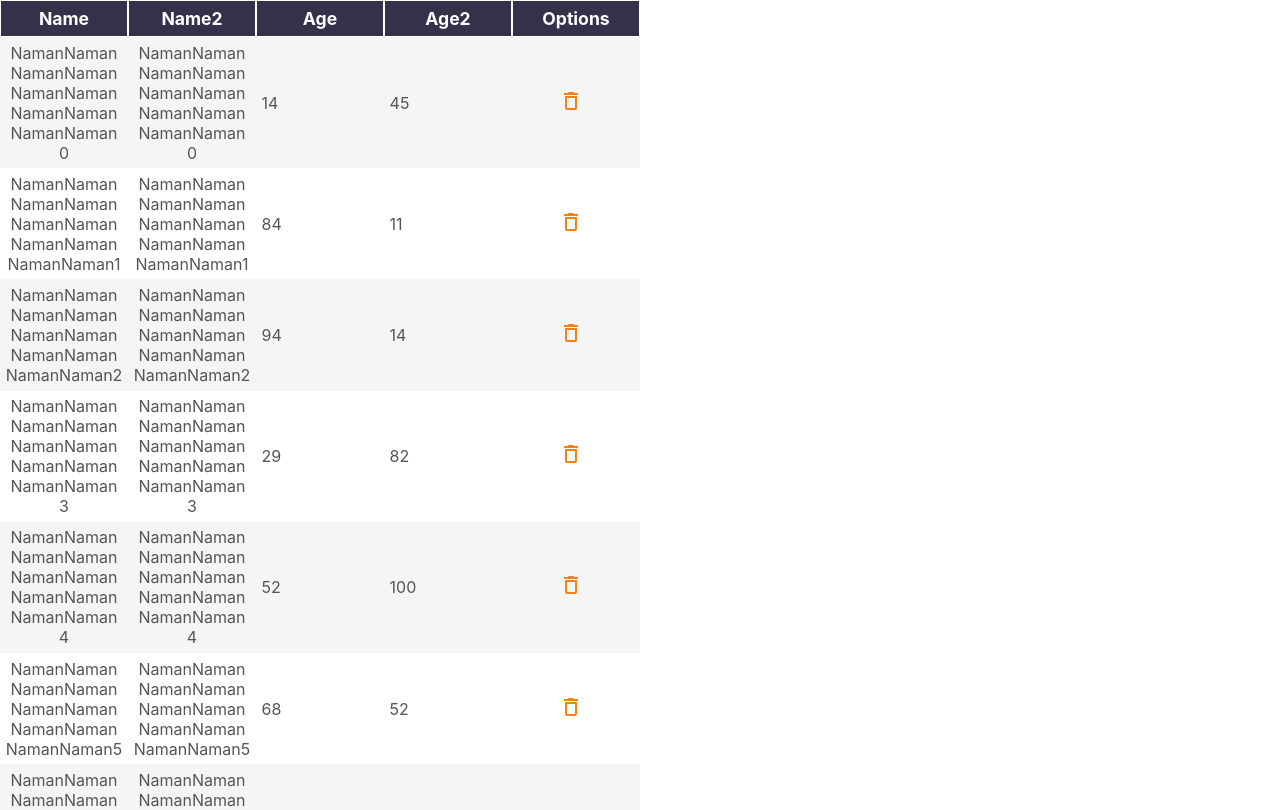
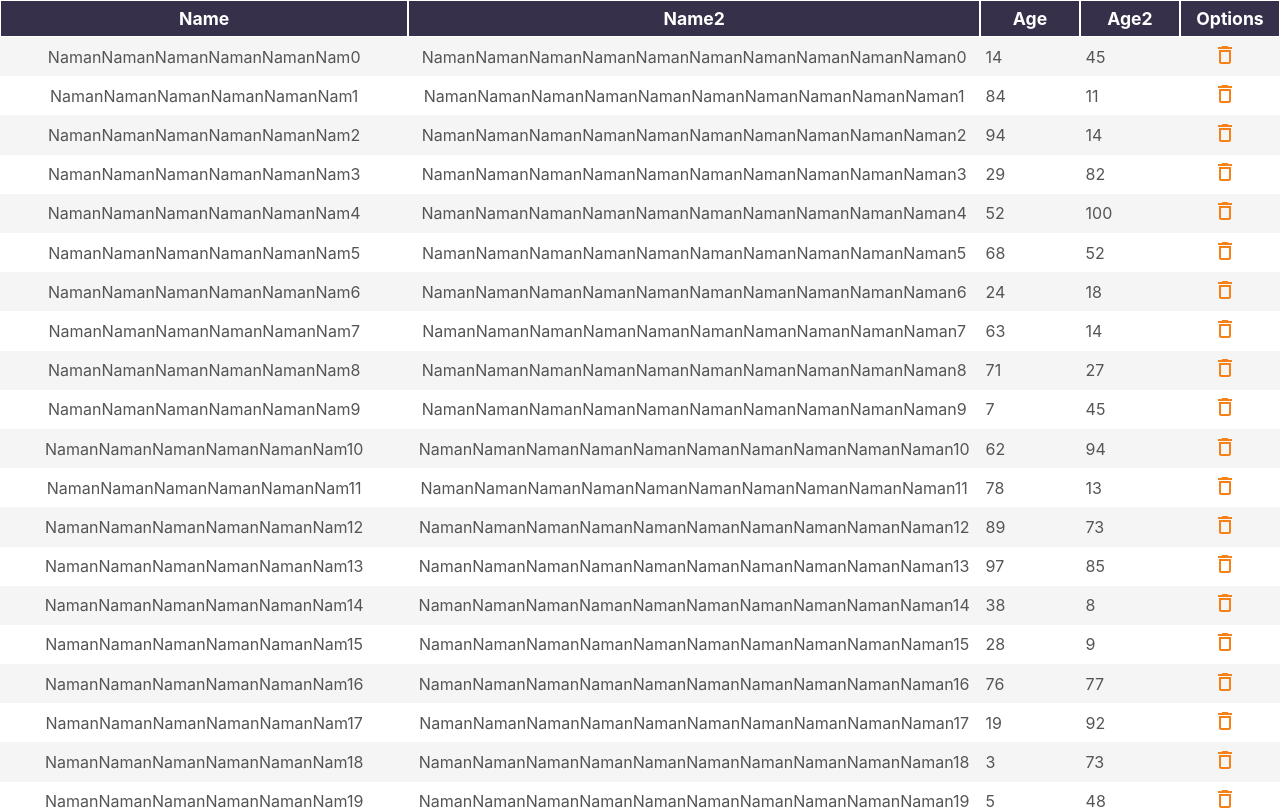
Before and after one commit to namgupta26/upflow-datagrid, a React (Create React App) app: page / in a window 1280 px wide. Shown: the top 810 px of the page. Built offline with nearby package versions, Linux system fonts and the light colour scheme.

Commit message:
Feature (Workaround, needs improvement) - Auto Size Columns

```diff
--- a/src/App.css
+++ b/src/App.css
@@ -43,9 +43,10 @@ body {
 }
 
 .grid-container{
-  width: 50%;
-  max-height: 500px;
+  width: 100%;
   background: white;
+  margin: 0 auto;
+  display:grid;
 }
 
 .header:hover{
--- a/src/App.tsx
+++ b/src/App.tsx
@@ -31,7 +31,7 @@ let gridHeader = [
 
 const gridData: any = ([...Array(500)].map((_, i) => {
   return {
-    name: "NamanNamanNamanNamanNamanNamanNamanNamanNamanNaman"+i,
+    name: "NamanNamanNamanNamanNamanNam"+i,
     name2: "NamanNamanNamanNamanNamanNamanNamanNamanNamanNaman"+i,
     age: parseInt(((Math.random()*100)+1).toString()),
     age2: parseInt(((Math.random()*100)+1).toString())
--- a/src/components/Grid.tsx
+++ b/src/components/Grid.tsx
@@ -106,7 +106,26 @@ const Grid = ({gridRowsData, gridHeaderData}: {gridRowsData: Array<object>, grid
         setGridAllData(temp)
     }
 
+    // workaround - calculates Column Width based on first 100 items
+    const calculateColumnWidths = () => {
+        let avgLength:any = {}
+        let currentRows = gridRowsData.slice(0,100)
+        currentRows.forEach((row: any, index: number) => {
+            gridHeaderData.forEach((header: any) => {
+                if(index == 0)
+                    avgLength[header.id] = 0;
+                avgLength[header.id] += parseInt(row[header.id].toString().length)
+            });
+        });
+        let columnFr = ""
+        gridHeaderData.forEach((header: any) => {
+            columnFr += "minMax(100px,"+Math.floor(Math.sqrt(avgLength[header.id]/currentRows.length)) + "fr) ";
+        });
 
+        columnFr += " minMax(100px, 1fr)"
+        return {gridTemplateColumns: columnFr}
+
+    }
 
 
     return (
@@ -116,6 +135,7 @@ const Grid = ({gridRowsData, gridHeaderData}: {gridRowsData: Array<object>, grid
             onSorting={ (field: string, order: string) =>
                 setSorting({field, order})
             }
+            rowStyle={calculateColumnWidths()}
         />
         <GridHeaderContext.Provider value={gridHeader}>
             {
@@ -126,6 +146,7 @@ const Grid = ({gridRowsData, gridHeaderData}: {gridRowsData: Array<object>, grid
                         key={rowData.name}
                         id={index}
                         rowData={rowData}
+                        rowStyle={calculateColumnWidths()}
                         onTriggerDelete = {handleOnDelete}
                         ></GridRow>
                     }
@@ -134,6 +155,7 @@ const Grid = ({gridRowsData, gridHeaderData}: {gridRowsData: Array<object>, grid
                         key={rowData.name}
                         id={index}
                         rowData={rowData}
+                        rowStyle={calculateColumnWidths()}
                         onTriggerDelete = {handleOnDelete}
                         ></GridRow>
                     }
--- a/src/components/GridHeader.tsx
+++ b/src/components/GridHeader.tsx
@@ -1,7 +1,7 @@
 import React, { useState } from 'react';
 import GridHeaderItem, { HeaderItemType, HeaderSortStatusType, SortOrderENum } from './GridHeaderItem';
 
-const GridHeader = ({headerRowData, onSorting}: {headerRowData: Array<HeaderItemType>, onSorting: any}) =>  {
+const GridHeader = ({headerRowData, onSorting, rowStyle}: {headerRowData: Array<HeaderItemType>, onSorting: any, rowStyle: object}) =>  {
 
   const [sortingField, setSortingField] = useState("")
   const [sortingOrder, setSortingOrder] = useState(SortOrderENum["asc"])
@@ -17,7 +17,7 @@ const GridHeader = ({headerRowData, onSorting}: {headerRowData: Array<HeaderItem
 
 
   return (
-    <div className="header row p-2">
+    <div className="header row p-2" style={rowStyle}>
         {
            headerRowData.map( (header: HeaderItemType) => {
 
--- a/src/components/GridRow.tsx
+++ b/src/components/GridRow.tsx
@@ -3,15 +3,11 @@ import React, { useContext } from 'react';
 import { GridHeaderContext } from './Grid';
 import { HeaderItemType } from './GridHeaderItem';
 import GridRowItem, { RowItemType } from './GridRowItem';
-import { faTrash } from '@fortawesome/free-solid-svg-icons'
-import { FontAwesomeIcon } from '@fortawesome/react-fontawesome';
-
-library.add(faTrash)
 
 
 
 
-const GridRow = ({rowData, id, nextPageRef, onTriggerDelete}: {rowData: any, id: number, nextPageRef?: any, onTriggerDelete: any}) =>  {
+const GridRow = ({rowData, id, nextPageRef, rowStyle, onTriggerDelete}: {rowData: any, id: number, nextPageRef?: any, rowStyle: object, onTriggerDelete: any}) =>  {
 
     const headerRowData: Array<HeaderItemType> = useContext(GridHeaderContext)
 
@@ -35,12 +31,14 @@ const GridRow = ({rowData, id, nextPageRef, onTriggerDelete}: {rowData: any, id:
     }
 
     return (
-        <div className="row p-2" ref={nextPageRef}>
+        <div className="row p-2" ref={nextPageRef}  style={rowStyle}>
         { generateRowEntries() }
-        <div className={"row-item text-center"}>
-            <span onClick={() => onTriggerDelete(id)}><svg width="24" height="24" viewBox="0 0 24 24" fill="none" xmlns="http://www.w3.org/2000/svg">
-<path fill-rule="evenodd" clip-rule="evenodd" d="M6 19C6 20.1 6.9 21 8 21H16C17.1 21 18 20.1 18 19V7H6V19ZM8 9H16V19H8V9ZM15.5 4L14.5 3H9.5L8.5 4H5V6H19V4H15.5Z" fill="#F68217"/>
-</svg></span>
+        <div className="row-item text-center">
+            <span onClick={() => onTriggerDelete(id)}>
+                <svg width="24" height="24" viewBox="0 0 24 24" fill="none" xmlns="http://www.w3.org/2000/svg">
+                    <path fillRule="evenodd" clipRule="evenodd" d="M6 19C6 20.1 6.9 21 8 21H16C17.1 21 18 20.1 18 19V7H6V19ZM8 9H16V19H8V9ZM15.5 4L14.5 3H9.5L8.5 4H5V6H19V4H15.5Z" fill="#F68217"/>
+                </svg>
+            </span>
         </div>
         </div>
     );
```
